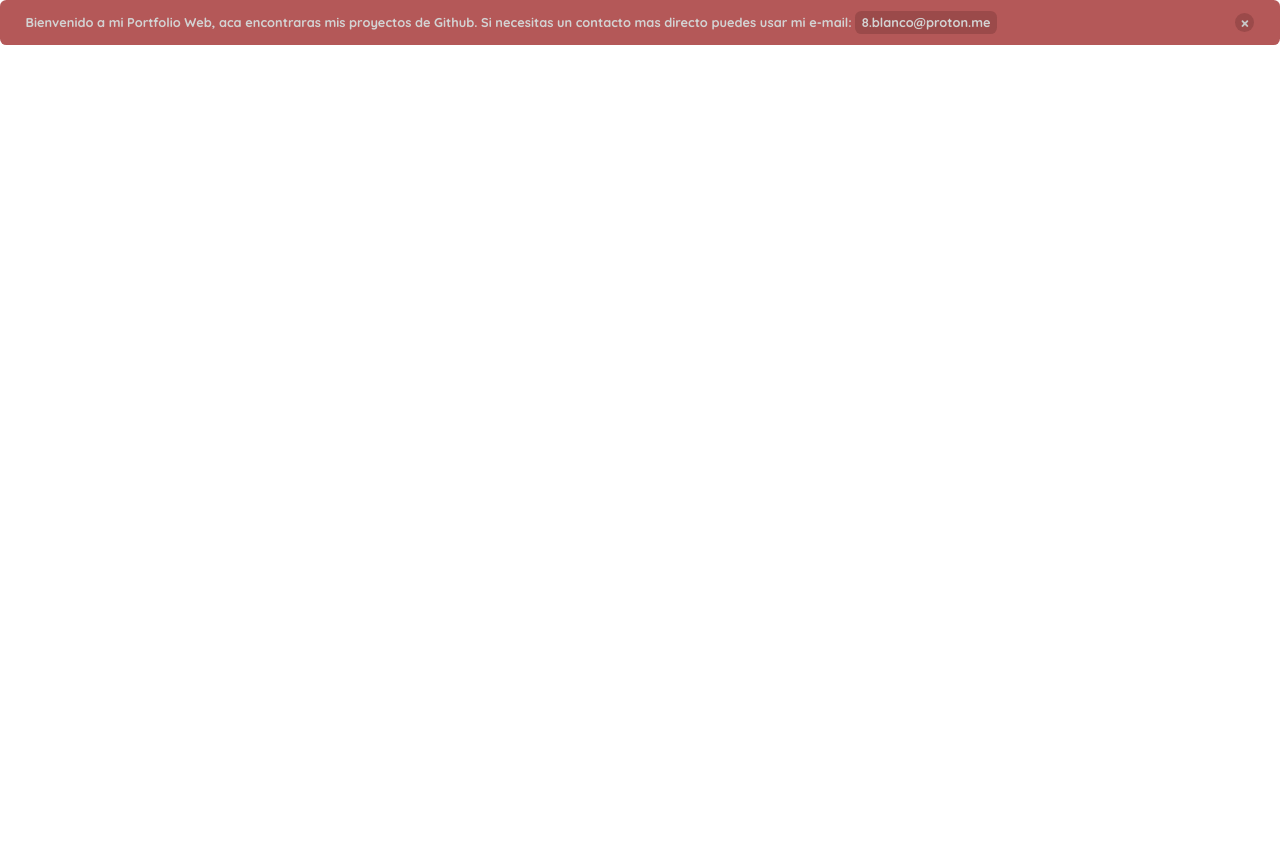
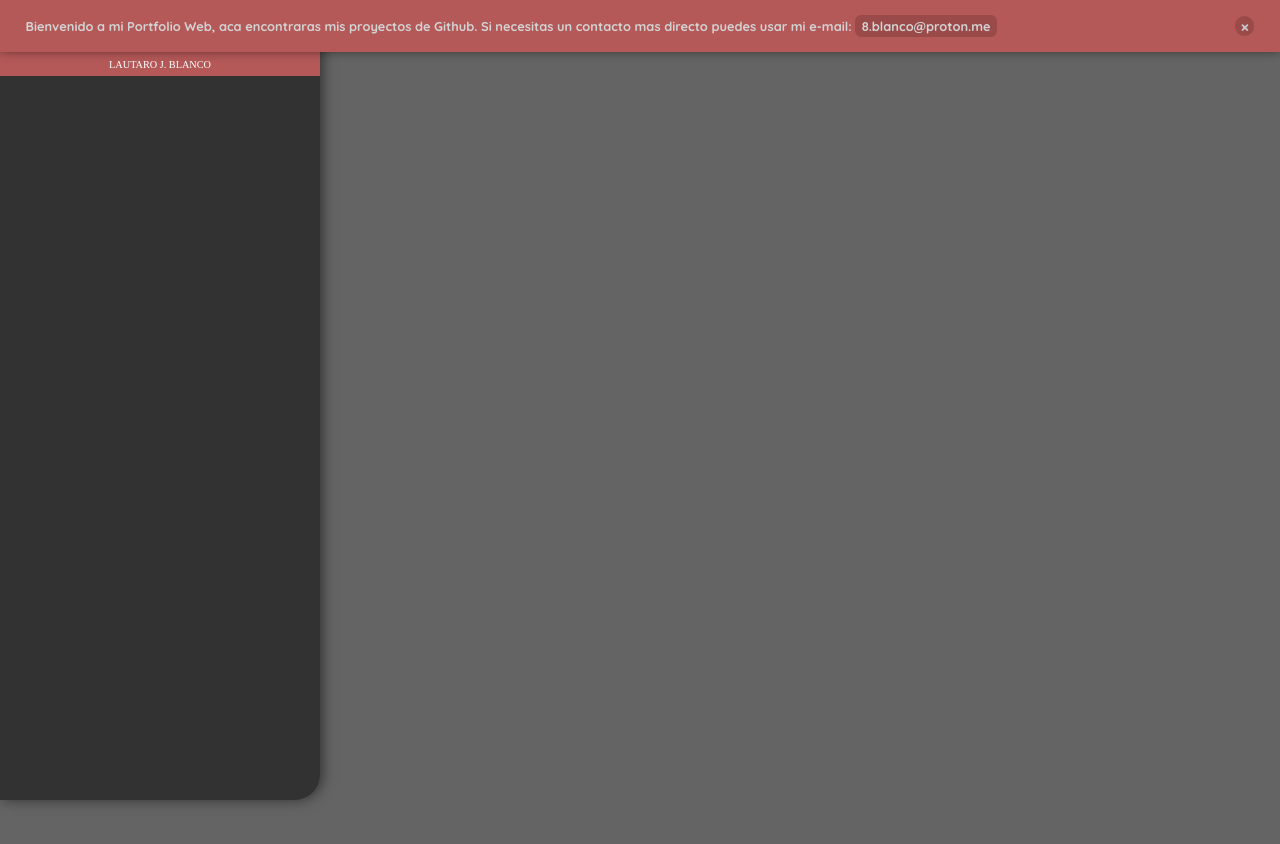
Before and after one commit to SHEFTER-2/shefter-2.github.io, a plain HTML site: page index.html in a window 1280 px wide. Before the commit the page ends 800 px from the top, so only its background shows below. Drawn offline with Linux system fonts and the light colour scheme; a web font is replaced by a local one.

Commit message:
Actualizacion 5/10/25 08:00

```diff
--- a/assets/css/content.css
+++ b/assets/css/content.css
@@ -0,0 +1,9 @@
+:root{
+    --content-bg: rgb(100, 100, 100);
+}
+
+.content{
+    background-color: var(--content-bg);
+    width: 75vw;
+    height: 150vh;
+}
--- a/assets/css/main.css
+++ b/assets/css/main.css
@@ -1,12 +1,27 @@
 @import url('https://fonts.googleapis.com/css2?family=Archivo+Black&family=Quicksand:wght@300..700&family=Tomorrow:ital,wght@0,100;0,200;0,300;0,400;0,500;0,600;0,700;0,800;0,900;1,100;1,200;1,300;1,400;1,500;1,600;1,700;1,800;1,900&display=swap');
+
+:root{
+    --body-bg: rgb(100,100,100);
+}
 
 *{
     box-sizing: border-box;
     padding: 0;
     margin: 0;
+    scroll-behavior: smooth;
 }
 
 body{
+    background-color: var(--body-bg);
     display: flex;
     flex-direction: column;
+    overflow-x: hidden;
 }
+
+.all-page{
+    width: 100vw;
+    height: 100vh;
+    display: flex;
+    justify-content: space-between;
+    align-items: center;
+}
--- a/assets/css/notification.css
+++ b/assets/css/notification.css
@@ -1,5 +1,5 @@
 :root{
-    --notification-bg: rgba(180,88,88,1);
+    --notification-bg: rgba(180,88,88);
     --notification-txt: rgb(211, 211, 211);
     --notification-cross-bg: rgb(155, 74, 74);
     --notification-cross-txt: rgb(199, 199, 199);
@@ -17,16 +17,18 @@
     font-weight: 700;
     font-family: 'Quicksand';
     font-size: 1vw;
+    z-index: 1002;
 
     width: 100vw;
-    height: auto;
+    height: 6.5vh;
 
-    border-radius: .5vw;
     padding: 1vw 2vw 1vw 2vw;
 
     display: flex;
     justify-content: space-between;
     align-items: center;
+
+    box-shadow: rgba(0, 0, 0, 1) 0 -.3vw 1vw;
 
     > a{
         background-color: var(--notification-cross-bg);
@@ -65,7 +67,7 @@
     }
 
     &.visible-no{
-        transform: translateY(-100%);
+        transform: translateY(-150%);
         transition: all ease-in-out .2s;
     }
 }
@@ -80,7 +82,7 @@
 
     opacity: 0;
     pointer-events: none;
-    z-index: 1001;
+    z-index: 1003;
 
     transition: opacity 0.3s ease;
 
--- a/assets/css/sidebar.css
+++ b/assets/css/sidebar.css
@@ -0,0 +1,45 @@
+:root{
+    --sidebar-bg: rgb(50,50,50);
+    --sidebar-portfolio-bg: rgb(151, 78, 78);
+    --sidebar-nombre-bg: rgba(180,88,88);
+
+}
+
+.sidebar{
+    position: fixed;
+    width: 25vw;
+    height: 100vh;
+    background-color: var(--sidebar-bg);
+    border-radius: 0 2vw 2vw 0;
+    box-shadow: rgba(0,0,0,0.5) .2vw 0 1vw;
+    z-index: 1001;
+
+    > .portfolio {
+        background-color: var(--sidebar-portfolio-bg);
+        width: 100%;
+        height: 6.5vh;
+        border-radius: 0 2vw 0 0;
+        display: flex;
+        justify-content: center;
+        align-items: center;
+        font-family: 'Tomorrow';
+        text-transform: uppercase;
+        font-weight: 600;
+        font-size: 1.2vw;
+        color: beige;
+    }
+
+    > .nombre{
+        background-color: var(--sidebar-nombre-bg);
+        width: 100%;
+        height: 3vh;
+        display: flex;
+        justify-content: center;
+        align-items: center;
+        font-family: 'Tomorrow';
+        text-transform: uppercase;
+        font-weight: 400;
+        font-size: .8vw;
+        color: white;
+    }
+}
--- a/index.html
+++ b/index.html
@@ -3,7 +3,7 @@
 <head>
     <meta charset="UTF-8">
     <meta name="viewport" content="width=device-width, initial-scale=1.0">
-    <title>shefter</title>
+    <title>Lautaro J. Blanco - Portfolio Web</title>
 
     <link rel="stylesheet" href="./assets/css/main.css">
     <link rel="stylesheet" href="./assets/css/notification.css">
@@ -25,6 +25,14 @@
 
     <div class="all-page">
 
+        <div class="sidebar">
+            <div class="portfolio">Portfolio Web</div>
+            <div class="nombre">Lautaro J. Blanco</div>
+        </div>
+
+        <div class="content">
+            ejemplo de contenido
+        </div>
     </div>
 
     <script src="./assets/js/notification.js"></script>
```
